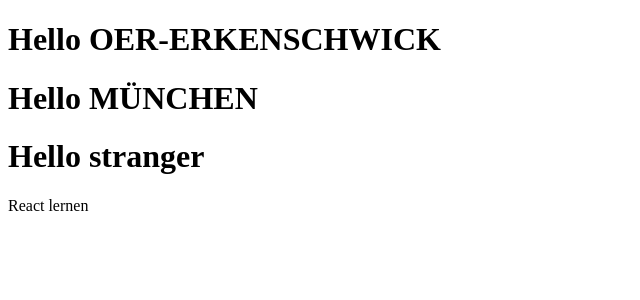
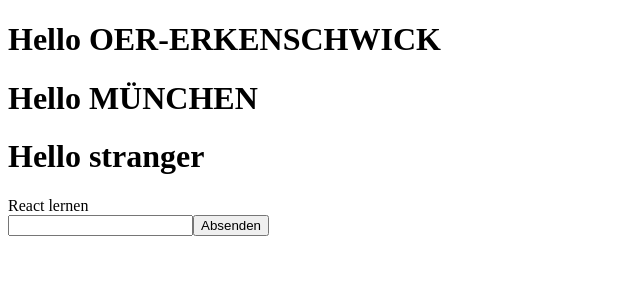
Before and after one commit to SuoraGmbH/react-camp-2024-04, a React (Vite) app: page / in a window 1280 px wide. Shown: the top 300 px of the page, without its empty margins (0-640 px from the left). Built offline with nearby package versions, Linux system fonts and the light colour scheme.

Commit message:
add timeentryform

```diff
--- a/src/App.tsx
+++ b/src/App.tsx
@@ -1,6 +1,7 @@
 import { Welcome } from "./components/Welcome";
 import { TimeEntryView } from "./components/TimeEntryView.tsx";
 import TimeEntry from "./domain/TimeEntry.ts";
+import { TimeEntryForm } from "./components/TimeEntryForm.tsx";
 
 export function App() {
   const timeEntry: TimeEntry = {
@@ -11,11 +12,12 @@
   };
 
   return (
-    <div>
+    <>
       <Welcome city="Oer-Erkenschwick" />
       <Welcome city="München" />
       <Welcome />
       <TimeEntryView timeEntry={timeEntry} />
-    </div>
+      <TimeEntryForm />
+    </>
   );
 }
--- /dev/null
+++ b/src/components/TimeEntryForm.tsx
@@ -0,0 +1,18 @@
+import React from "react";
+
+export const TimeEntryForm: React.FunctionComponent = () => {
+  // Diese Typings sind eigentlich doppelt - eins von beidem würde reichen
+  const handleSubmit: React.FormEventHandler<HTMLFormElement> = (
+    event: React.FormEvent<HTMLFormElement>,
+  ) => {
+    event.preventDefault();
+    console.log("Hello World");
+  };
+
+  return (
+    <form onSubmit={handleSubmit}>
+      <input name="comment" />
+      <button type="submit">Absenden</button>
+    </form>
+  );
+};
```
